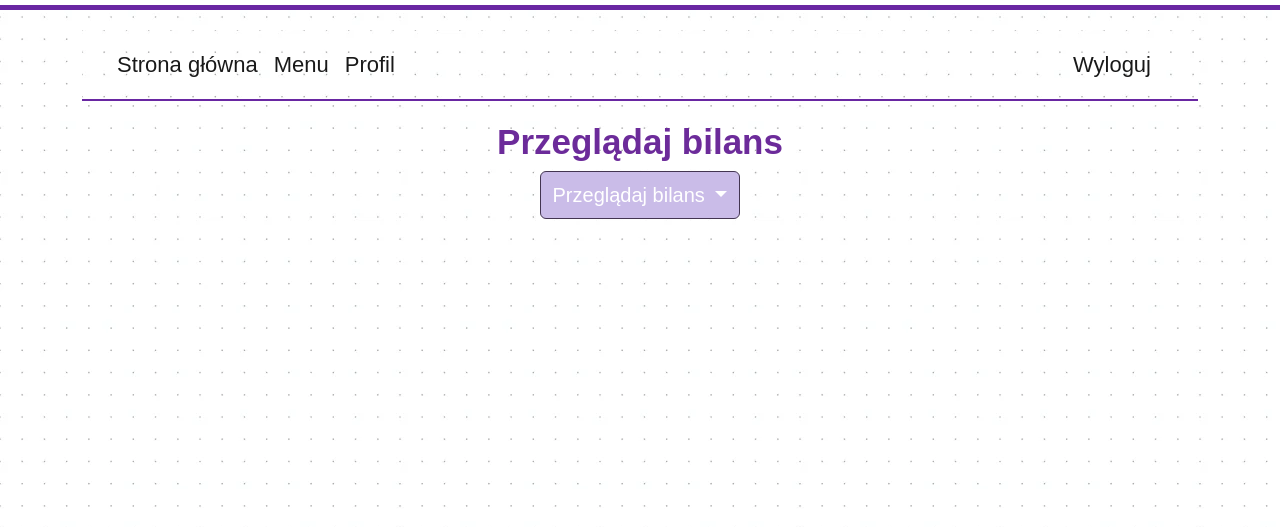
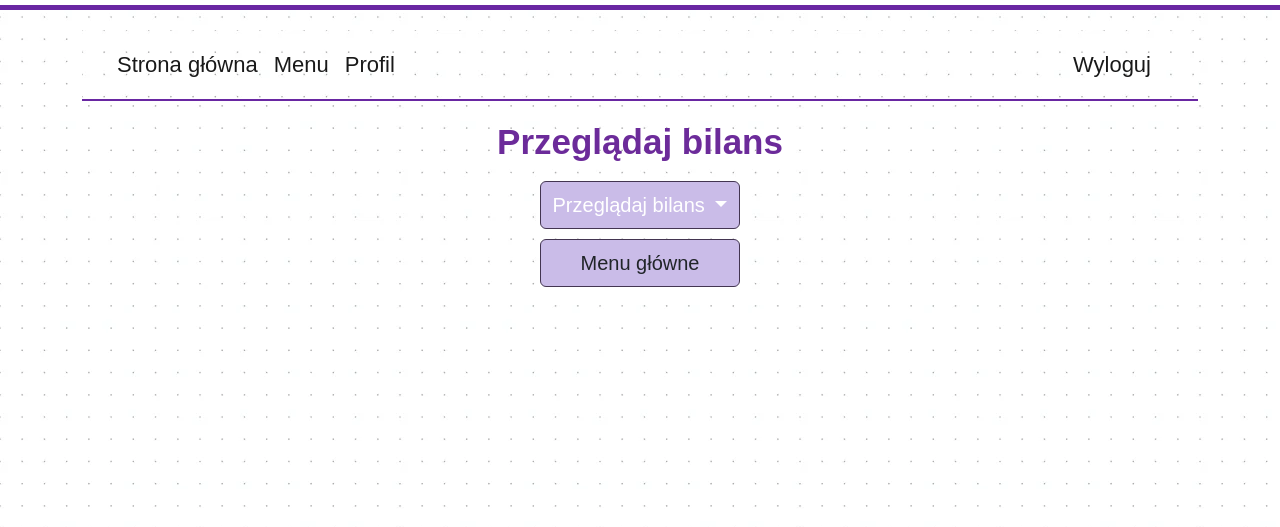
Before and after one commit to Sandra-chemist/Personal_Budget_MVC, a PHP site: page /posts/showbalance/index in a window 1280 px wide. Shown: the part 183-710 px from the top of the page. Run offline with PHP 8.4, Linux system fonts and the light colour scheme; the visitor is signed in with stand-in values (Sample User, id 1); tables that the repository leaves empty or names only in its code hold one stand-in row (values such as "Sample post"); some libraries are stand-ins or nearby versions; some web fonts are replaced.

Commit message:
added menu główne button to showBalance page

```diff
--- a/App/Views/ShowBalance/index.html
+++ b/App/Views/ShowBalance/index.html
@@ -11,12 +11,15 @@
             Przeglądaj bilans
         </button>
         <ul class="dropdown-menu">
-            <li><a class="dropdown-item" href="#">Obecny miesiąc</a></li>
+            <li><a class="dropdown-item" href="">Obecny miesiąc</a></li>
             <li><a class="dropdown-item" href="#">Poprzedni miesiąc</a></li>
             <li><a class="dropdown-item" href="#">Obecny rok</a></li>
             <li><a class="dropdown-item" href="#">Wybierz okres czasu</a></li>
         </ul>
     </div>
+    <div>
+    <a href="/Menu/index"><button type="button" class="btn btn-default">Menu główne</button></a>
+    </div>
 
 
 {% endblock %}
--- a/public/css/styles.css
+++ b/public/css/styles.css
@@ -48,6 +48,7 @@ button{
     border: 1px solid #433551;
     padding: 10px;
     width: 200px;
+    margin-top: 10px;
     background-color: #CABCE8;
 }
 .form-group{
```
